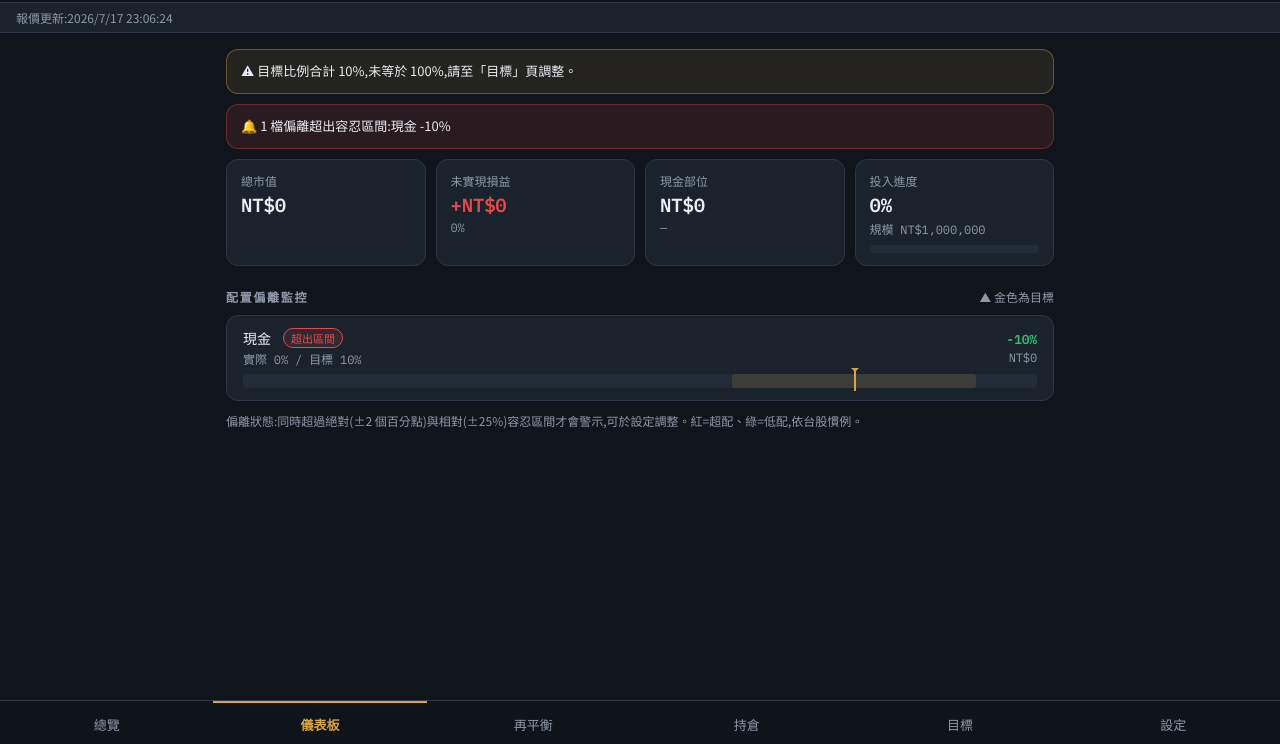
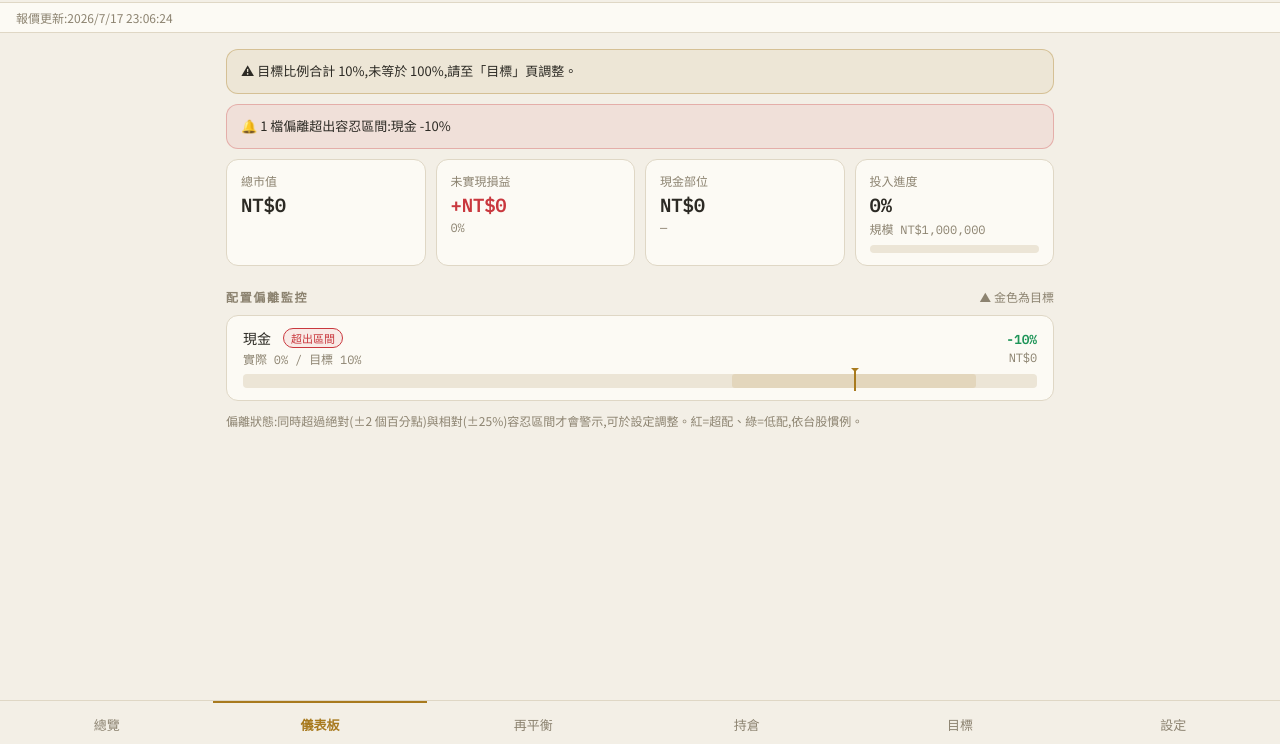
Before and after one commit to chiling222/portfolio-watch, a plain HTML site: page index.html in a window 1280 px wide. Shown: the part 56-800 px from the top of the page. Drawn offline with Linux system fonts and the light colour scheme.

Commit message:
style: 米色主題 v1.2

```diff
--- a/css/style.css
+++ b/css/style.css
@@ -3,23 +3,23 @@
    色彩慣例採台股讀法:紅 = 超配/漲、綠 = 低配/跌
    ============================================================ */
 :root{
-  --bg:        #10151C;   /* 石墨墨色底 */
-  --surface:   #1A222C;   /* 卡片 */
-  --surface-2: #222C38;   /* 卡片內層 */
-  --line:      #2C3846;
-  --text:      #E9EEF4;
-  --muted:     #8D99A8;
-  --gold:      #D9A441;   /* 目標 / 品牌 */
-  --over:      #E5484D;   /* 超配(台股紅) */
-  --under:     #2FBF71;   /* 低配(台股綠) */
-  --ok:        #5B8DEF;   /* 區間內 */
-  --warn-bg:   rgba(229,72,77,.12);
+  --bg:        #F3EFE6;   /* 米色底 */
+  --surface:   #FCFAF4;   /* 卡片(暖白) */
+  --surface-2: #ECE5D6;   /* 卡片內層 */
+  --line:      #DFD7C5;
+  --text:      #2C2A24;
+  --muted:     #8C8370;
+  --gold:      #A87A1E;   /* 目標 / 品牌(深金,淺底可讀) */
+  --over:      #C9383E;   /* 超配(台股紅) */
+  --under:     #1D9457;   /* 低配(台股綠) */
+  --ok:        #3B6FD4;   /* 區間內 */
+  --warn-bg:   rgba(201,56,62,.08);
   --radius: 12px;
   --mono: "IBM Plex Mono", ui-monospace, monospace;
   --sans: "Noto Sans TC", system-ui, -apple-system, sans-serif;
 }
 *{box-sizing:border-box;margin:0;padding:0}
-html{color-scheme:dark}
+html{color-scheme:light}
 body{
   font-family:var(--sans);
   background:var(--bg);
@@ -36,7 +36,7 @@ body{
   display:flex;align-items:center;justify-content:space-between;gap:12px;
   padding:10px 16px calc(10px);
   padding-top:calc(10px + env(safe-area-inset-top));
-  background:rgba(16,21,28,.92);backdrop-filter:blur(10px);
+  background:rgba(243,239,230,.92);backdrop-filter:blur(10px);
   border-bottom:1px solid var(--line);
 }
 .brand{display:flex;align-items:center;gap:8px;color:var(--gold)}
@@ -100,7 +100,7 @@ body{
 .ruler-dev{font-size:13px;font-weight:600;flex:0 0 auto}
 .ruler-meta{display:flex;justify-content:space-between;font-size:12px;color:var(--muted);margin-bottom:7px}
 .ruler-track{position:relative;height:14px;background:var(--surface-2);border-radius:4px}
-.ruler-band{position:absolute;top:0;height:100%;background:rgba(217,164,65,.14);border-radius:3px}
+.ruler-band{position:absolute;top:0;height:100%;background:rgba(168,122,30,.14);border-radius:3px}
 .ruler-fill{position:absolute;top:3px;height:8px;border-radius:3px;background:var(--ok);transition:width .4s ease}
 .ruler-fill.over{background:var(--over)}
 .ruler-fill.under{background:var(--under)}
@@ -139,21 +139,21 @@ body{
   flex:0 0 auto;width:44px;text-align:center;font-size:13px;font-weight:700;
   padding:5px 0;border-radius:8px;
 }
-.trade-action.buy{background:rgba(229,72,77,.15);color:var(--over)}
-.trade-action.sell{background:rgba(47,191,113,.15);color:var(--under)}
+.trade-action.buy{background:rgba(201,56,62,.12);color:var(--over)}
+.trade-action.sell{background:rgba(29,148,87,.12);color:var(--under)}
 .mode-toggle{display:flex;background:var(--surface-2);border-radius:10px;padding:3px;gap:3px;margin-bottom:12px}
 .mode-toggle button{
   flex:1;border:none;background:transparent;color:var(--muted);
   padding:8px;border-radius:8px;font-size:13px;cursor:pointer;font-family:var(--sans);
 }
-.mode-toggle button.active{background:var(--surface);color:var(--text);font-weight:600;box-shadow:0 1px 3px rgba(0,0,0,.3)}
+.mode-toggle button.active{background:var(--surface);color:var(--text);font-weight:600;box-shadow:0 1px 3px rgba(0,0,0,.12)}
 
 /* ---- 按鈕 ---- */
 .btn{
   border:1px solid var(--line);background:var(--surface-2);color:var(--text);
   padding:9px 16px;border-radius:9px;font-size:14px;cursor:pointer;font-family:var(--sans);
 }
-.btn.primary{background:var(--gold);border-color:var(--gold);color:#1A1204;font-weight:700}
+.btn.primary{background:var(--gold);border-color:var(--gold);color:#FFFDF7;font-weight:700}
 .btn.ghost{background:transparent}
 .btn.danger{color:var(--over);border-color:var(--over);background:transparent}
 .btn.small{padding:5px 10px;font-size:12px;border-radius:7px}
@@ -164,7 +164,7 @@ body{
 /* ---- 底部導覽 ---- */
 .tabbar{
   position:fixed;left:0;right:0;bottom:0;z-index:20;
-  display:flex;background:rgba(16,21,28,.95);backdrop-filter:blur(10px);
+  display:flex;background:rgba(243,239,230,.95);backdrop-filter:blur(10px);
   border-top:1px solid var(--line);
   padding-bottom:env(safe-area-inset-bottom);
 }
@@ -204,15 +204,15 @@ body{
   position:fixed;left:50%;bottom:calc(76px + env(safe-area-inset-bottom));transform:translateX(-50%);
   background:var(--surface-2);border:1px solid var(--line);color:var(--text);
   padding:10px 18px;border-radius:99px;font-size:13px;z-index:50;
-  box-shadow:0 4px 16px rgba(0,0,0,.4);white-space:nowrap;
+  box-shadow:0 4px 16px rgba(0,0,0,.15);white-space:nowrap;
 }
 .alert-strip{
   display:flex;gap:8px;align-items:flex-start;
-  background:var(--warn-bg);border:1px solid rgba(229,72,77,.35);
+  background:var(--warn-bg);border:1px solid rgba(201,56,62,.3);
   border-radius:var(--radius);padding:11px 14px;margin-bottom:10px;
   font-size:13px;line-height:1.6;
 }
-.alert-strip.gold{background:rgba(217,164,65,.1);border-color:rgba(217,164,65,.4)}
+.alert-strip.gold{background:rgba(168,122,30,.08);border-color:rgba(168,122,30,.35)}
 .inline-note{font-size:12px;color:var(--muted);line-height:1.7;margin-top:8px}
 a{color:var(--gold)}
 @media (prefers-reduced-motion: reduce){
--- a/index.html
+++ b/index.html
@@ -5,7 +5,7 @@
 <meta name="viewport" content="width=device-width, initial-scale=1, viewport-fit=cover">
 <title>Portfolio Watch|配置監控</title>
 <meta name="description" content="投資組合配置偏離監控與再平衡工具">
-<meta name="theme-color" content="#10151C">
+<meta name="theme-color" content="#F3EFE6">
 <link rel="manifest" href="manifest.webmanifest">
 <link rel="icon" href="icons/icon.svg" type="image/svg+xml">
 <link rel="apple-touch-icon" href="icons/icon-192.png">
--- a/sw.js
+++ b/sw.js
@@ -1,4 +1,4 @@
-const CACHE = "pw-shell-v2";
+const CACHE = "pw-shell-v3";
 const SHELL = ["./", "index.html", "css/style.css", "js/app.js", "manifest.webmanifest", "icons/icon.svg"];
 
 self.addEventListener("install", e => {
```
Also changed, not shown: manifest.webmanifest.
